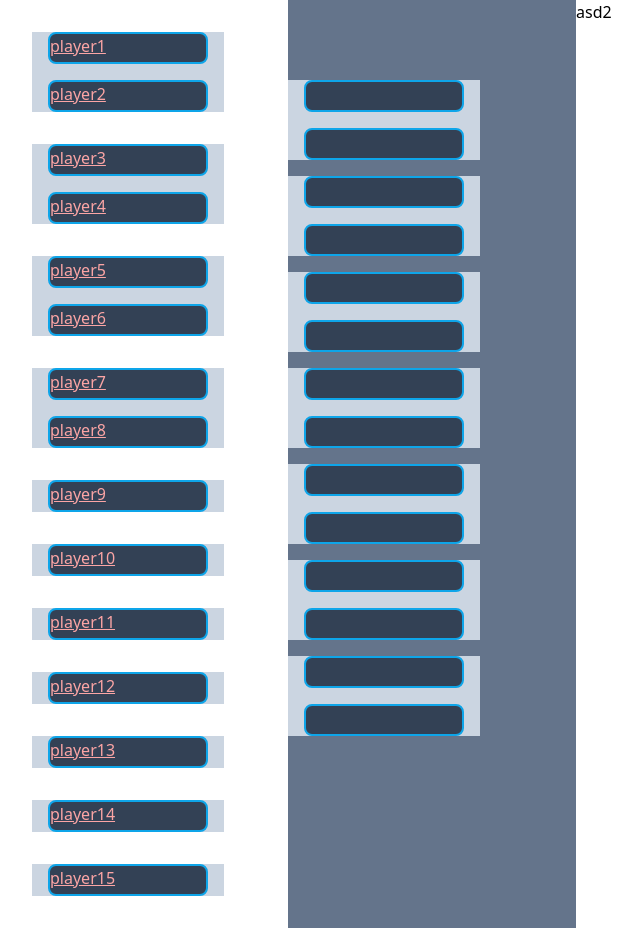
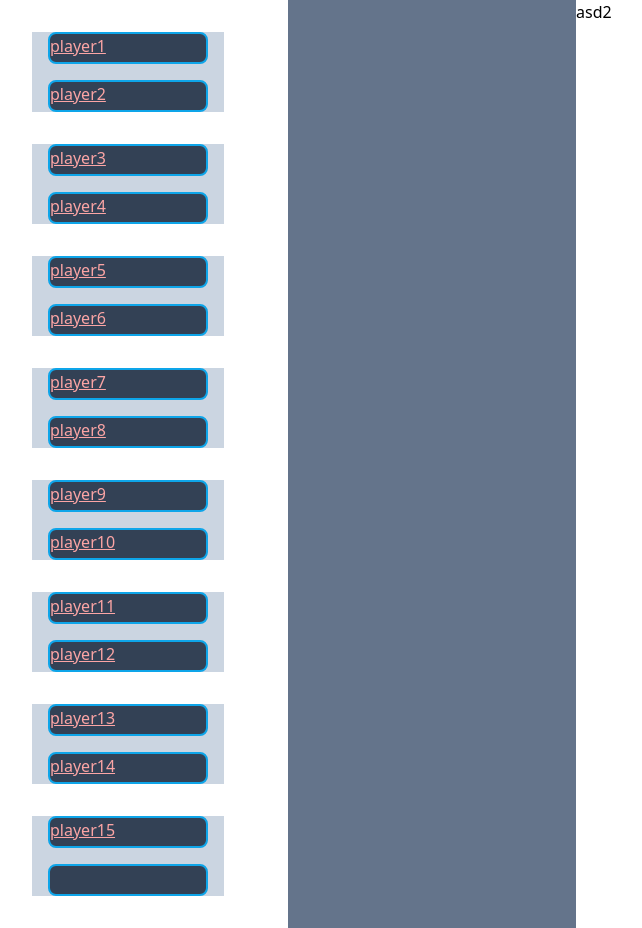
Before and after one commit to kijjuy/bracket-maker, a React (Create React App) app: page / in a window 1280 px wide. Shown: the whole page, without its empty margins (0-642 px from the left). Built offline with nearby package versions, Linux system fonts and the light colour scheme.

Commit message:
Significant restructuring, added getting data from player node clicked and sent back to parent node

```diff
--- a/src/App.tsx
+++ b/src/App.tsx
@@ -1,4 +1,4 @@
-import React from 'react';
+import React, { useState } from 'react';
 //import './App.css';
 import DoubleBracketComponent from './components/DoubleBracketComponent.tsx';
 import Player from './components/Player.tsx';
@@ -41,13 +41,14 @@ function makeSingleNames(names: string[], fullBrackets : number) {
   return singleNames;
 }
 
-function makeSecondLayerBracket(numNames : number) {
-  let secondLayerBracket : JSX.Element[] = [];
-  for(let i = 0; i < numNames; i++) {
-    secondLayerBracket.push(<DoubleBracketComponent name1="" name2="" spacing={16}/>);
-  }
-  return secondLayerBracket;
-}
+// function makeSecondLayerBracket(numNames : number, handleClick : React.MouseEventHandler<HTMLHeadingElement>) {
+//   let secondLayerBracket : JSX.Element[] = [];
+//   for(let i = 0; i < numNames; i++) {
+//     secondLayerBracket.push(<DoubleBracketComponent name1="" name2="" spacing={16} onClick={handleClick}/>);
+//   }
+//   return secondLayerBracket;
+// }
+
 
 const bracketStartTPos = 32;
 const bracketStartLPos = 32;
@@ -56,7 +57,7 @@ const bracketCurrentTPos = bracketStartTPos;
 const bracketCurrentLPos = bracketStartLPos;
 
 //generate a list of 15 names, names 'player1' to player15
-const names = [];
+const names : string[] = [];
 for(let i = 1; i < 16; i++) {
   names.push(`player${i}`);
 }
@@ -67,20 +68,44 @@ const namePairs: namePair[] = makeNamePairs(names, fullBrackets);
 const singleNames: string[] = makeSingleNames(names, fullBrackets);
 
 function App() {
+  let players = makePlayers(names);
+  const [data, setData] = useState(0);
+
+  function handleDataChange(newDataKey : number) {
+    setData(newDataKey);
+    console.log(`Click registered with data: ${names[newDataKey]}`);
+  }
+
+  function makePlayers(names: string[]) {
+    let players : JSX.Element[] = [];
+    for(let i = 0; i < names.length; i+=2) {
+
+      players.push(
+        <div className='w-48 m-8 bg-slate-300'>
+          <Player name={names[i]} index={i} onDataChange={handleDataChange}/>
+          <Player name={i+1 < names.length ? names[i+1] : ""} index={i+1} onDataChange={handleDataChange}/>
+        </div>
+      )
+    }
+    return players;
+  }
+
   return (
     <div className='flex'>
       <div className={`left-${bracketCurrentLPos} top-${bracketCurrentTPos} flex-shrink w-72`}>
-        {namePairs.map((namePair) => (
-            <DoubleBracketComponent name1={namePair.name1} name2={namePair.name2} spacing={8}/>
+        {players}
+
+        {/* {namePairs.map((namePair, index) => (
+            <DoubleBracketComponent name1={namePair.name1} name2={namePair.name2} index1={} spacing={8} onClick={handleClick}/>
         ))}
 
         {singleNames.map((name) => (
-          <SingleBracketComponent name={name}/>
-        ))}
+          <SingleBracketComponent name={name} onClick={() => handlePlayerClick(index, namePair.name1)}/>
+        ))} */}
       </div>
       <div className='flex-shrink w-72 bg-slate-500'>
         <div className='mt-20'>
-          {makeSecondLayerBracket(singleNames.length)}
+          {/* {makeSecondLayerBracket(singleNames.length, handlePlayerClick(index, text))} */}
         </div>
       </div>
       <div className='flex-shrink w-72'>
--- a/src/components/DoubleBracketComponent.tsx
+++ b/src/components/DoubleBracketComponent.tsx
@@ -1,21 +1,28 @@
-import react, { FC } from 'react';
+import react, { ChangeEvent, FC, MouseEventHandler } from 'react';
 import Player from './Player'
 
-interface PropsNames { name1: string; name2: string; spacing: number; }
+interface PropsNames {
+    name1: string;
+    name2: string;
+    index1: number;
+    index2: number;
+    spacing: number;
+    onClick : react.MouseEventHandler<HTMLHeadingElement>;
+}
 
 
 
 const DoubleBracketComponent: FC<PropsNames> = (props) : JSX.Element => {
-    const player1 = <Player name={props.name1} />;
-    let player2 = <Player name={props.name2} />;
+    // const player1 = <Player name={props.name1} onClick={props.onClick}/>;
+    // const player2 = <Player name={props.name2} onClick={props.onClick}/>;
     // if(props.name2 !== "") {
     //     player2 = <Player name={props.name2} />;
     // }
     return (
         <div className={` w-48 m-${props.spacing} bg-slate-300`}>
-            {player1}
+            {/* {player1}
             {player2}
-
+             */}
         </div>
     );
 }
--- a/src/components/Player.tsx
+++ b/src/components/Player.tsx
@@ -1,11 +1,18 @@
-import React from "react";
+import React, { ChangeEvent, MouseEventHandler } from "react";
 
-interface PropsName { name: string; }
-
+interface PropsName {
+     name: string;
+     onDataChange: (newDataKey: number) => void;
+     index: number;
+}
 const Player = (props: PropsName) : JSX.Element => {
+    function handleClick() {
+        props.onDataChange(props.index);
+    }
     return (
         <div className=" bg-slate-300">
-            <h2 className='text-red-300 underline text-md m-4 border-solid border-2 rounded-lg border-sky-500 h-8 relative bg-slate-700 hover:bg-slate-400'> {props.name} </h2>
+            <h2 className='text-red-300 underline text-md m-4 border-solid border-2 rounded-lg border-sky-500 h-8 relative bg-slate-700 hover:bg-slate-400'
+            onClick={handleClick}> {props.name} </h2>
         </div>
     );
 }
--- a/src/components/SingleBracketComponent.tsx
+++ b/src/components/SingleBracketComponent.tsx
@@ -1,12 +1,12 @@
 import React from "react";
 import Player from "./Player";
 
-interface PropsNames { name: string; }
+interface PropsNames { name: string; onClick : React.MouseEventHandler<HTMLHeadingElement>; }
 
 function SingleBracketComponent(props: PropsNames) {
   return (
     <div className="w-48 m-8 bg-slate-300">
-      <Player name={props.name} />
+      {/* <Player name={props.name} onClick={props.clearonClick} /> */}
     </div>
   );
 }
```
